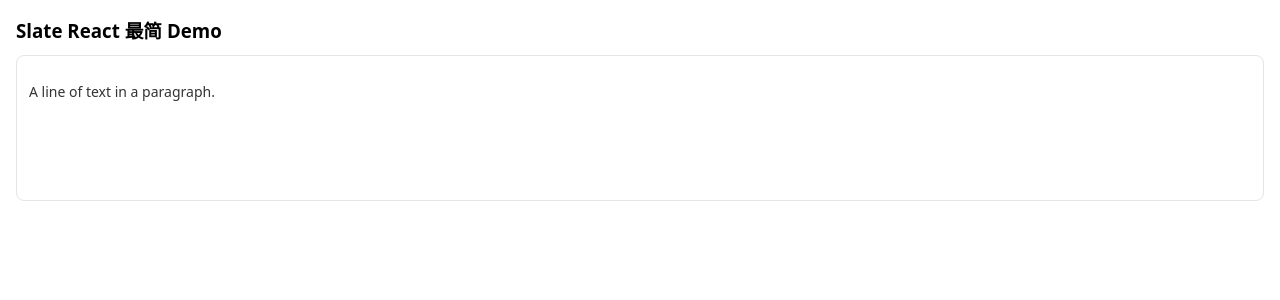
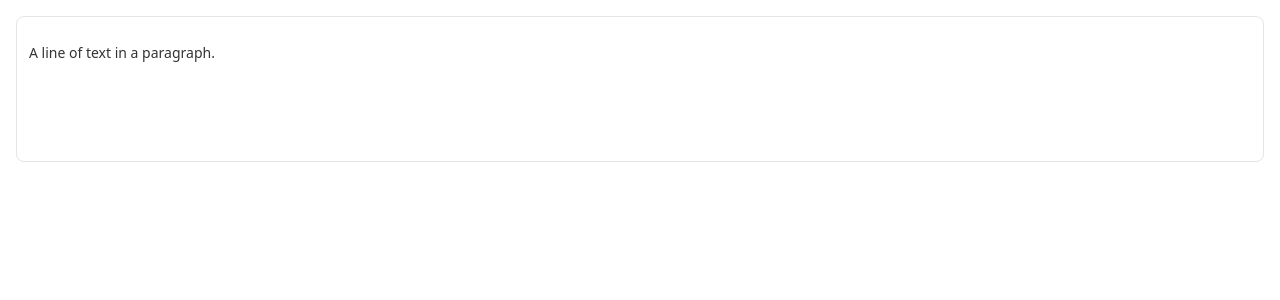
Before and after one commit to sidgeek/slate_study, a React (Vite) app in the folder apps/slate-react/: page / in a window 1280 px wide. Shown: the top 300 px of the page. Built offline with nearby package versions, Linux system fonts and the light colour scheme.

Commit message:
feat: 移除干扰

```diff
--- a/apps/slate-react/src/App.tsx
+++ b/apps/slate-react/src/App.tsx
@@ -4,7 +4,6 @@ import { BasicEditor } from './BasicEditor'
 export default function App() {
   return (
     <div style={{ padding: 16 }}>
-      <h3>Slate React 最简 Demo</h3>
       <BasicEditor />
     </div>
   )
```
